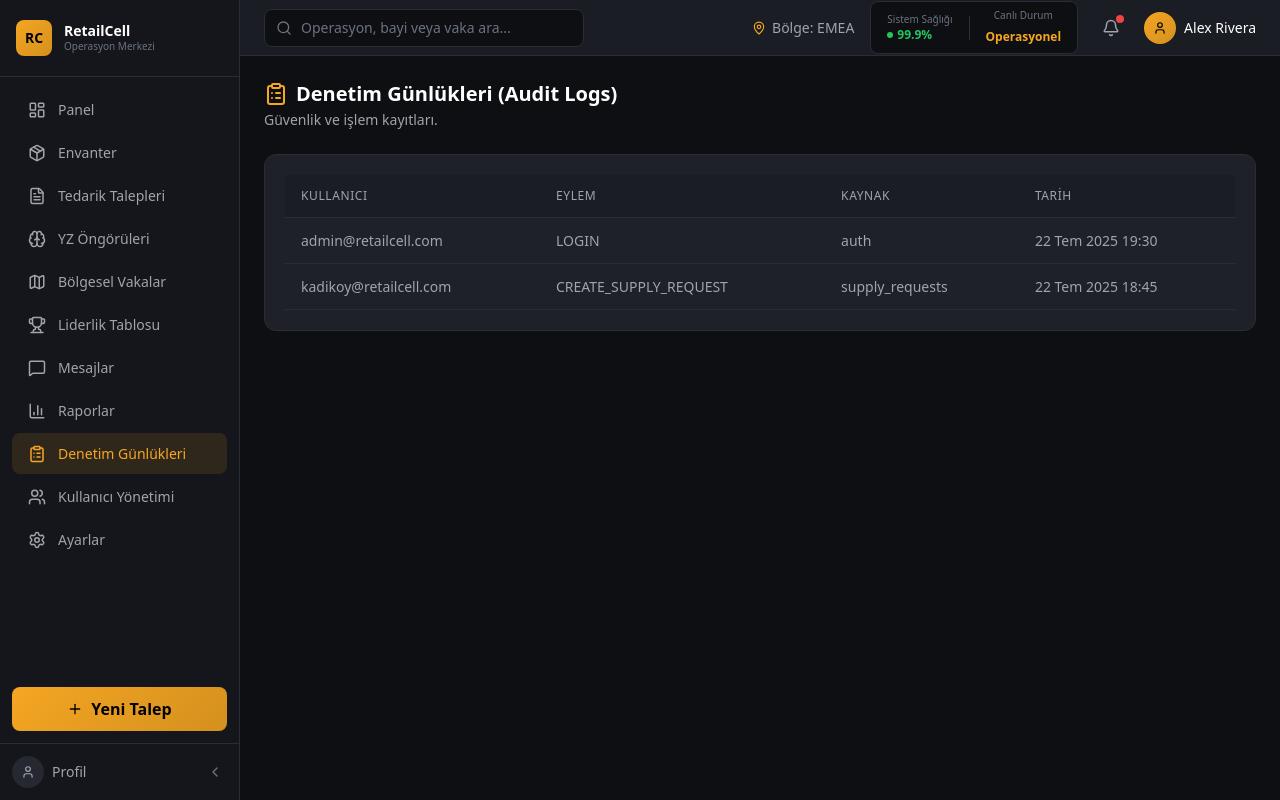
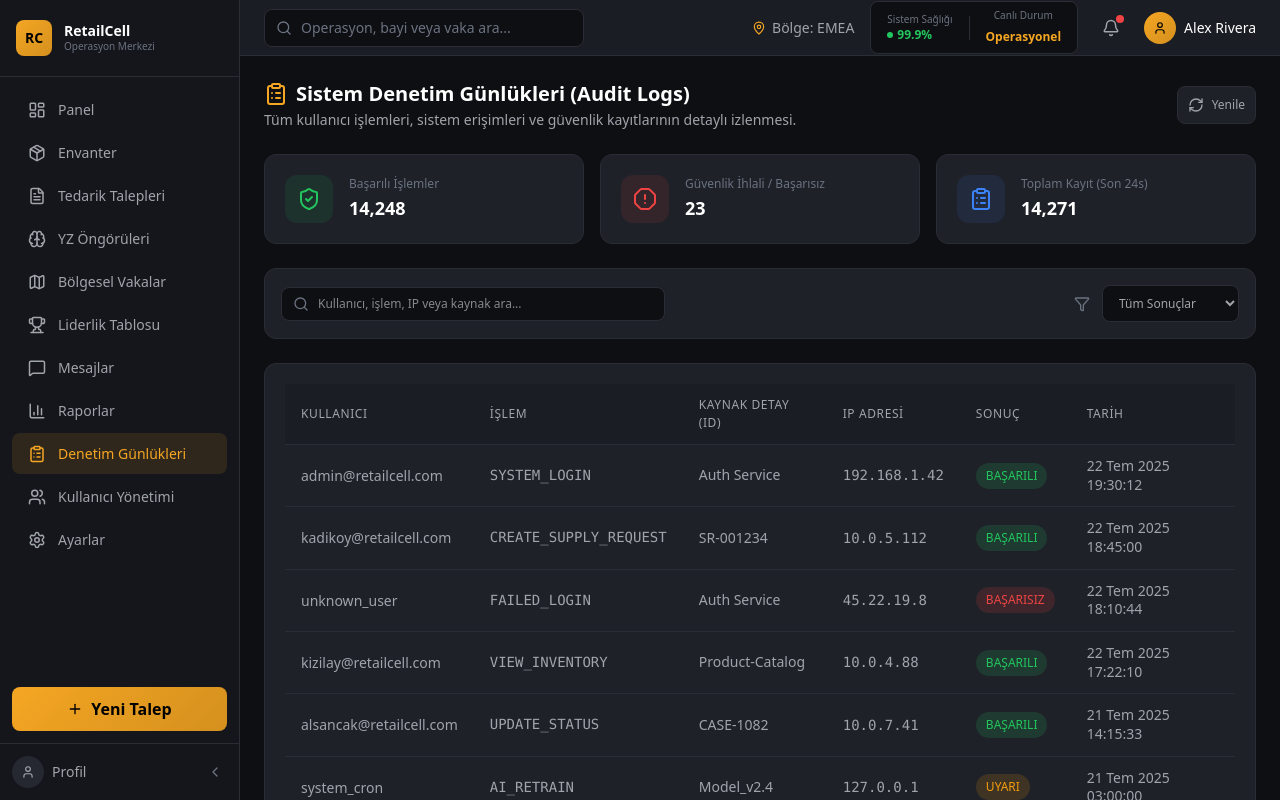
Before and after one commit to glmerve/TURKCELL, a Next.js app in the folder retailcell/frontend/: page /audit-logs in a window 1280 px wide. Built offline with nearby package versions, Linux system fonts and the light colour scheme; no server answers.

Commit message:
feat(frontend): add User, Action, Resource Detail, IP Address, Result, Date columns to audit logs

```diff
--- a/retailcell/frontend/src/app/audit-logs/page.tsx
+++ b/retailcell/frontend/src/app/audit-logs/page.tsx
@@ -1,29 +1,200 @@
 "use client";
 
+import { useState, useEffect } from "react";
 import MainLayout from "@/components/layout/MainLayout";
-import { ClipboardList } from "lucide-react";
+import { ClipboardList, Search, Filter, ShieldCheck, AlertOctagon, RefreshCw } from "lucide-react";
+import { identityApi } from "@/services/api";
+
+interface AuditLog {
+  id: string;
+  user: string;
+  action: string;
+  resourceDetails: string;
+  ipAddress: string;
+  result: "BAŞARILI" | "BAŞARISIZ" | "UYARI";
+  date: string;
+}
+
+const initialLogs: AuditLog[] = [
+  { id: "LOG-1001", user: "admin@retailcell.com", action: "SYSTEM_LOGIN", resourceDetails: "Auth Service", ipAddress: "192.168.1.42", result: "BAŞARILI", date: "22 Tem 2025 19:30:12" },
+  { id: "LOG-1002", user: "kadikoy@retailcell.com", action: "CREATE_SUPPLY_REQUEST", resourceDetails: "SR-001234", ipAddress: "10.0.5.112", result: "BAŞARILI", date: "22 Tem 2025 18:45:00" },
+  { id: "LOG-1003", user: "unknown_user", action: "FAILED_LOGIN", resourceDetails: "Auth Service", ipAddress: "45.22.19.8", result: "BAŞARISIZ", date: "22 Tem 2025 18:10:44" },
+  { id: "LOG-1004", user: "kizilay@retailcell.com", action: "VIEW_INVENTORY", resourceDetails: "Product-Catalog", ipAddress: "10.0.4.88", result: "BAŞARILI", date: "22 Tem 2025 17:22:10" },
+  { id: "LOG-1005", user: "alsancak@retailcell.com", action: "UPDATE_STATUS", resourceDetails: "CASE-1082", ipAddress: "10.0.7.41", result: "BAŞARILI", date: "21 Tem 2025 14:15:33" },
+  { id: "LOG-1006", user: "system_cron", action: "AI_RETRAIN", resourceDetails: "Model_v2.4", ipAddress: "127.0.0.1", result: "UYARI", date: "21 Tem 2025 03:00:00" },
+];
+
+const resultStyles: Record<string, string> = {
+  "BAŞARILI": "rc-badge-success",
+  "BAŞARISIZ": "rc-badge-danger",
+  "UYARI": "rc-badge-warning",
+};
 
 export default function AuditLogsPage() {
+  const [logs, setLogs] = useState<AuditLog[]>(initialLogs);
+  const [searchTerm, setSearchTerm] = useState("");
+  const [resultFilter, setResultFilter] = useState("");
+  const [loading, setLoading] = useState(false);
+
+  const fetchLogs = async () => {
+    setLoading(true);
+    try {
+      const data: any = await identityApi.getAuditLogs();
+      if (data && Array.isArray(data.items) && data.items.length > 0) {
+        const formatted = data.items.map((item: any, index: number) => ({
+          id: item.id || `LOG-API-${index}`,
+          user: item.user_id || item.username || "Bilinmeyen",
+          action: item.action || "BİLİNMEYEN İŞLEM",
+          resourceDetails: item.resource || item.details || "-",
+          ipAddress: item.ip_address || "127.0.0.1",
+          result: item.status === "FAILED" ? "BAŞARISIZ" : item.status === "WARNING" ? "UYARI" : "BAŞARILI",
+          date: new Date(item.created_at || Date.now()).toLocaleString("tr-TR"),
+        }));
+        setLogs([...formatted, ...initialLogs]);
+      }
+    } catch (error) {
+      console.log("Could not fetch audit logs from API, using defaults.");
+    } finally {
+      setLoading(false);
+    }
+  };
+
+  useEffect(() => {
+    fetchLogs();
+  }, []);
+
+  const filteredLogs = logs.filter((log) => {
+    const matchesSearch =
+      log.user.toLowerCase().includes(searchTerm.toLowerCase()) ||
+      log.action.toLowerCase().includes(searchTerm.toLowerCase()) ||
+      log.resourceDetails.toLowerCase().includes(searchTerm.toLowerCase()) ||
+      log.ipAddress.includes(searchTerm);
+    const matchesResult = !resultFilter || log.result === resultFilter;
+    return matchesSearch && matchesResult;
+  });
+
   return (
     <MainLayout>
       <div className="space-y-6 animate-fade-in">
+        {/* Page Header */}
+        <div className="flex flex-col sm:flex-row sm:items-center justify-between gap-4">
           <div>
             <h1 className="text-xl font-bold text-white flex items-center gap-2">
               <ClipboardList className="text-rc-gold" size={24} />
-            Denetim Günlükleri (Audit Logs)
+              Sistem Denetim Günlükleri (Audit Logs)
             </h1>
-          <p className="text-sm text-rc-text-secondary mt-0.5">Güvenlik ve işlem kayıtları.</p>
+            <p className="text-sm text-rc-text-secondary mt-0.5">
+              Tüm kullanıcı işlemleri, sistem erişimleri ve güvenlik kayıtlarının detaylı izlenmesi.
+            </p>
           </div>
-        <div className="rc-card">
+          <button
+            onClick={fetchLogs}
+            className="p-2.5 rounded-lg border border-rc-border text-rc-text-secondary hover:text-white transition-colors cursor-pointer flex items-center gap-2 bg-rc-bg-card"
+            title="Günlükleri Yenile"
+          >
+            <RefreshCw size={16} className={loading ? "animate-spin text-rc-gold" : ""} />
+            <span className="text-xs font-medium">Yenile</span>
+          </button>
+        </div>
+
+        {/* Stats Row */}
+        <div className="grid grid-cols-1 sm:grid-cols-3 gap-4">
+          <div className="rc-card flex items-center gap-4">
+            <div className="p-3 bg-rc-success/10 text-rc-success rounded-xl">
+              <ShieldCheck size={24} />
+            </div>
+            <div>
+              <p className="text-xs text-rc-text-muted">Başarılı İşlemler</p>
+              <p className="text-lg font-bold text-white mt-0.5">14,248</p>
+            </div>
+          </div>
+          <div className="rc-card flex items-center gap-4">
+            <div className="p-3 bg-rc-danger/10 text-rc-danger rounded-xl">
+              <AlertOctagon size={24} />
+            </div>
+            <div>
+              <p className="text-xs text-rc-text-muted">Güvenlik İhlali / Başarısız</p>
+              <p className="text-lg font-bold text-white mt-0.5">23</p>
+            </div>
+          </div>
+          <div className="rc-card flex items-center gap-4">
+            <div className="p-3 bg-rc-info/10 text-rc-info rounded-xl">
+              <ClipboardList size={24} />
+            </div>
+            <div>
+              <p className="text-xs text-rc-text-muted">Toplam Kayıt (Son 24s)</p>
+              <p className="text-lg font-bold text-white mt-0.5">14,271</p>
+            </div>
+          </div>
+        </div>
+
+        {/* Filters & Search */}
+        <div className="flex flex-col md:flex-row items-center justify-between gap-4 bg-rc-bg-card p-4 rounded-xl border border-rc-border">
+          <div className="relative w-full md:w-96">
+            <Search size={16} className="absolute left-3 top-1/2 -translate-y-1/2 text-rc-text-muted" />
+            <input
+              type="text"
+              value={searchTerm}
+              onChange={(e) => setSearchTerm(e.target.value)}
+              placeholder="Kullanıcı, işlem, IP veya kaynak ara..."
+              className="w-full bg-rc-bg-primary border border-rc-border rounded-lg pl-9 pr-4 py-2 text-xs text-white focus:outline-none focus:border-rc-gold"
+            />
+          </div>
+          <div className="flex items-center gap-3 w-full md:w-auto">
+            <Filter size={16} className="text-rc-text-muted hidden md:block" />
+            <select
+              value={resultFilter}
+              onChange={(e) => setResultFilter(e.target.value)}
+              className="w-full md:w-auto bg-rc-bg-primary border border-rc-border text-rc-text-secondary text-xs rounded-lg px-3 py-2 focus:outline-none focus:border-rc-gold cursor-pointer"
+            >
+              <option value="">Tüm Sonuçlar</option>
+              <option value="BAŞARILI">Başarılı İşlemler</option>
+              <option value="BAŞARISIZ">Başarısız / İhlal</option>
+              <option value="UYARI">Uyarılar</option>
+            </select>
+          </div>
+        </div>
+
+        {/* Audit Logs Table */}
+        <div className="rc-card overflow-hidden">
+          <div className="overflow-x-auto">
             <table className="rc-table">
               <thead>
-              <tr><th>Kullanıcı</th><th>Eylem</th><th>Kaynak</th><th>Tarih</th></tr>
+                <tr>
+                  <th>Kullanıcı</th>
+                  <th>İşlem</th>
+                  <th>Kaynak Detay (ID)</th>
+                  <th>IP Adresi</th>
+                  <th>Sonuç</th>
+                  <th>Tarih</th>
+                </tr>
               </thead>
               <tbody>
-              <tr><td className="text-white font-medium">admin@retailcell.com</td><td>LOGIN</td><td>auth</td><td>22 Tem 2025 19:30</td></tr>
-              <tr><td className="text-white font-medium">kadikoy@retailcell.com</td><td>CREATE_SUPPLY_REQUEST</td><td>supply_requests</td><td>22 Tem 2025 18:45</td></tr>
+                {filteredLogs.length > 0 ? (
+                  filteredLogs.map((log) => (
+                    <tr key={log.id}>
+                      <td className="text-white font-medium">{log.user}</td>
+                      <td className="font-mono text-[11px] text-rc-text-secondary">{log.action}</td>
+                      <td className="text-xs text-rc-text-muted">{log.resourceDetails}</td>
+                      <td className="font-mono text-xs">{log.ipAddress}</td>
+                      <td>
+                        <span className={`rc-badge ${resultStyles[log.result] || "rc-badge-info"}`}>
+                          {log.result}
+                        </span>
+                      </td>
+                      <td className="text-xs text-rc-text-muted">{log.date}</td>
+                    </tr>
+                  ))
+                ) : (
+                  <tr>
+                    <td colSpan={6} className="text-center py-8 text-rc-text-muted text-xs">
+                      Seçilen kritere uygun denetim günlüğü bulunamadı.
+                    </td>
+                  </tr>
+                )}
               </tbody>
             </table>
+          </div>
         </div>
       </div>
     </MainLayout>
```
Lines whose indentation alone changed are shown as unchanged.
